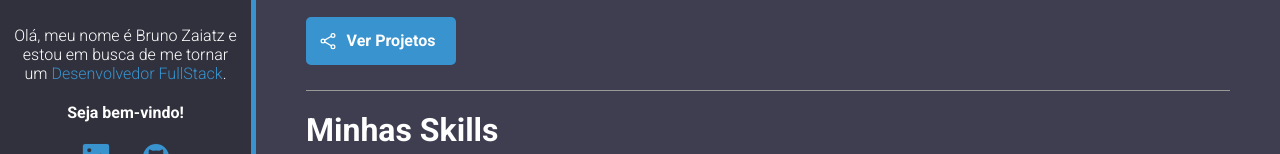
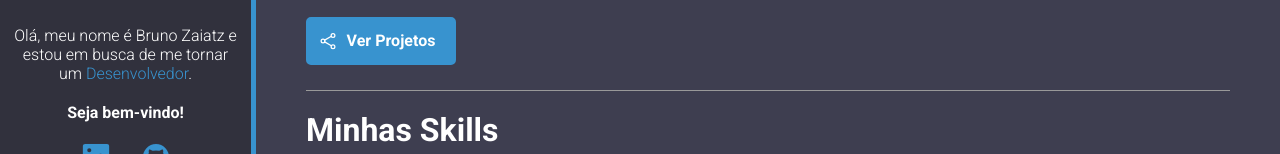
Before and after one commit to brnztz/brnztz.github.io, a plain HTML site: page index.html in a window 1280 px wide. Shown: the part 261-415 px from the top of the page. Drawn offline with nearby package versions, Linux system fonts and the light colour scheme.

Commit message:
Alteração Index.Html

```diff
--- a/index.html
+++ b/index.html
@@ -16,7 +16,7 @@
     <aside id="bio-container">
       <h2>Bruno Zaiatz</h2>
       <img id="bio-image" src="img/pp.jpg" alt="Bruno Zaiatz">
-      <p>Olá, meu nome é Bruno Zaiatz e estou em busca de me tornar um <span class="highlight">Desenvolvedor FullStack</span>.</p>
+      <p>Olá, meu nome é Bruno Zaiatz e estou em busca de me tornar um <span class="highlight">Desenvolvedor</span>.</p>
       <p id="welcome-text">Seja bem-vindo!</p>
       <ul id="social-container">
         <li><a href="https://www.linkedin.com/in/bruno-zaiatz/" target="_blank"><ion-icon name="logo-linkedin"></ion-icon></a></li>
```
